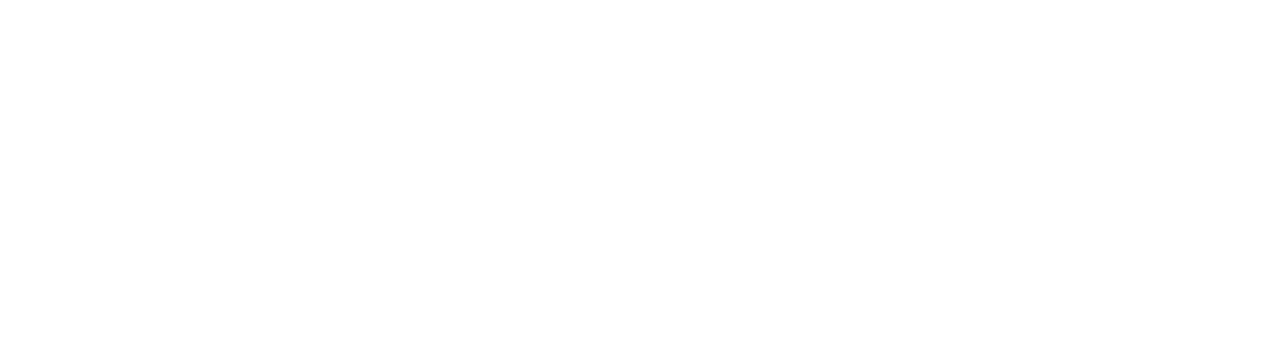
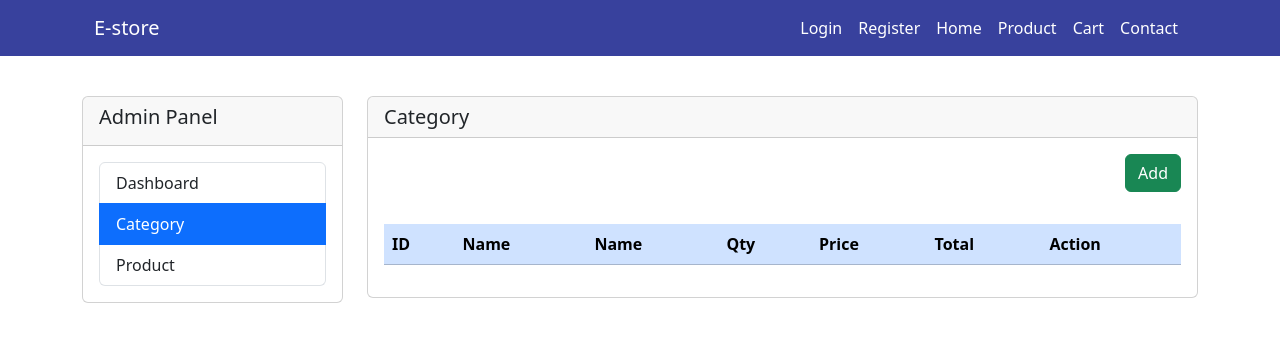
Before and after one commit to rwn3developer/demo-mern, a React (Create React App) app in the folder client/: page /admin/category in a window 1280 px wide. Before the commit this address had no page. Shown: the top 342 px of the page. Built offline with nearby package versions, Linux system fonts and the light colour scheme.

Commit message:
admin side category product page setup

```diff
--- a/client/src/App.js
+++ b/client/src/App.js
@@ -4,6 +4,9 @@
 import Product from "./pages/Product";
 import Home from "./pages/Home";
 import Cart from "./pages/Cart";
+import Dashboard from "./pages/admin/Dashboard";
+import Category from "./pages/admin/category/Category";
+import AdminProduct from "./pages/admin/product/AdminProduct";
 
 function App() {
   return (
@@ -18,6 +21,15 @@
 
 
 
+          {/* admin route */}
+
+          <Route path="admin/dashboard" element={<Dashboard/>}/>
+          <Route path="admin/category" element={<Category/>}/>
+          <Route path="admin/product" element={<AdminProduct/>}/>
+
+
+
+
         </Routes>
     </BrowserRouter>
   );
--- a/client/src/pages/Login.jsx
+++ b/client/src/pages/Login.jsx
@@ -1,11 +1,11 @@
 import React, { useState } from 'react'
-import { Link } from 'react-router-dom'
+import { Link, useNavigate } from 'react-router-dom'
 import Header from '../component/Header'
 import axios from 'axios'
 import { useAuth } from '../context/Auth'
 
 const Login = () => {
-
+    const navigate = useNavigate();
     const [email,setEmail] = useState("")
     const [password,setPassword] = useState("")
     const [auth,setAuth] = useAuth();
@@ -13,25 +13,27 @@
     const handleSubmit = async(e) => {
         e.preventDefault();
         try{
-            let {data} = await axios.post(`http://localhost:8000/users/login`,{
+            let res = await axios.post(`http://localhost:8000/users/login`,{
                 email : email,
                 password : password
             })
-            if(data.success){
+            if(res.data.success){
                 alert("User successfully Login")
                 setAuth({
                     ...auth,
-                    user : data.user,
-                    token : data.token
+                    user : res.data.user,
+                    token : res.data.token
                 })
-                let obj = {
-                    ...auth,
-                    user : data.user,
-                    token : data.token
+
+                localStorage.setItem('auth',JSON.stringify(res.data))
+                if(res.data.user.role){
+                    navigate('/admin/dashboard')
+                }else{
+                    navigate('/')
                 }
-                localStorage.setItem('auth',JSON.stringify(obj))
+
             }else{
-                alert(data.message)
+                alert(res.data.message)
             }
             setEmail("");
             setPassword("");
--- a/client/src/pages/Product.jsx
+++ b/client/src/pages/Product.jsx
@@ -94,6 +94,7 @@
             Authorization: `Bearer ${auth.token}`
           }
         })
+        console.log(data);
         let {product} = data;
 
         const headers = {
@@ -112,7 +113,7 @@
           userId : auth.user._id
         }
 
-        let addcart = await axios.post(`http://localhost:8000/carts/addcarts`,postCartData,{ headers })
+        let addcart = await axios.post(`http://localhost:8000/carts/addcarts`,{ headers },postCartData)
         if(addcart.data.success){
           alert("Product successfully add to cart")
         }else{
@@ -127,7 +128,6 @@
 
 
   return (
-
     <>
       <Header />
       <div className='container'>
--- /dev/null
+++ b/client/src/pages/admin/Dashboard.jsx
@@ -0,0 +1,39 @@
+import React, { useEffect, useState } from 'react'
+import Header from '../../component/Header'
+import Leftsidebar from './Leftsidebar'
+import { useAuth } from '../../context/Auth'
+import { useNavigate } from 'react-router-dom'
+
+const Dashboard = () => {
+
+    const navigate = useNavigate();
+    const [auth, setAuth] = useAuth();
+
+
+    //role base auth
+   useEffect(()=>{
+       let checkUser = JSON.parse(localStorage.getItem('auth'));
+       if(checkUser.user.role === "user"){
+            navigate('/')
+       }
+   },[])
+
+
+
+
+    return (
+        <>
+            <Header /><br></br><br></br>
+            <div className='container mt-5'>
+                <div className="row">
+                    <div className="col-lg-3">
+                        <Leftsidebar />
+                    </div>
+                    <div className="col-lg-9">hello</div>
+                </div>
+            </div>
+        </>
+    )
+}
+
+export default Dashboard
--- /dev/null
+++ b/client/src/pages/admin/Leftsidebar.jsx
@@ -0,0 +1,35 @@
+import React from 'react'
+import { Link } from 'react-router-dom'
+
+const Leftsidebar = () => {
+    const currentPath = window.location.pathname;
+    return (
+        <div>
+            <div className='card'>
+                <div className="card-header">
+                    <h5>Admin Panel</h5>
+                </div>
+                <div className="card-body">
+                    <div className="list-group">
+                        <Link to={`/admin/dashboard`} className={`list-group-item list-group-item-action ${currentPath === '/admin/dashboard' ? 'active' : ''}`} aria-current="true">
+                            Dashboard
+                        </Link>
+
+                        <Link to={`/admin/category`} className={`list-group-item list-group-item-action ${currentPath === '/admin/category' ? 'active' : ''}`} aria-current="true">
+                            Category
+                        </Link>
+
+                        <Link to={`/admin/product`} className={`list-group-item list-group-item-action ${currentPath === '/admin/product' ? 'active' : ''}`} aria-current="true">
+                            Product
+                        </Link>
+
+
+                    </div>
+                </div>
+            </div>
+
+        </div>
+    )
+}
+
+export default Leftsidebar
--- /dev/null
+++ b/client/src/pages/admin/category/Category.jsx
@@ -0,0 +1,48 @@
+import React from 'react'
+import Header from '../../../component/Header'
+import Leftsidebar from '../Leftsidebar'
+
+const Category = () => {
+  return (
+    <>
+      <Header /><br></br><br></br>
+      <div className="container mt-5">
+        <div className="row">
+          <div className="col-lg-3">
+            <Leftsidebar />
+          </div>
+          <div className="col-lg-9">
+            <div className="card">
+              <h5 className="card-header">Category</h5>
+
+              <div className='d-flex justify-content-end p-3'>
+                <button className='btn btn-success'>Add</button>
+              </div>
+
+              <div className="card-body">
+                <table className='table table-striped table-hove'>
+                  <thead className='table-primary'>
+                    <tr>
+                      <th>ID</th>
+                      <th>Name</th>
+                      <th>Name</th>
+                      <th>Qty</th>
+                      <th>Price</th>
+                      <th>Total</th>
+                      <th>Action</th>
+                    </tr>
+                  </thead>
+                  <tbody>
+
+                  </tbody>
+                </table>
+              </div>
+            </div>
+          </div>
+        </div>
+      </div>
+    </>
+  )
+}
+
+export default Category
--- /dev/null
+++ b/client/src/pages/admin/product/AdminProduct.jsx
@@ -0,0 +1,48 @@
+import React from 'react'
+import Leftsidebar from '../Leftsidebar'
+import Header from '../../../component/Header'
+
+const AdminProduct = () => {
+    return (
+        <>
+            <Header /><br></br><br></br>
+            <div className="container mt-5">
+                <div className="row">
+                    <div className="col-lg-3">
+                        <Leftsidebar />
+                    </div>
+                    <div className="col-lg-9">
+                        <div className="card">
+                            <h5 className="card-header">Product</h5>
+
+                            <div className='d-flex justify-content-end p-3'>
+                                <button className='btn btn-success'>Add</button>
+                            </div>
+
+                            <div className="card-body">
+                                <table className='table table-striped table-hove'>
+                                    <thead className='table-primary'>
+                                        <tr>
+                                            <th>ID</th>
+                                            <th>Name</th>
+                                            <th>Name</th>
+                                            <th>Qty</th>
+                                            <th>Price</th>
+                                            <th>Total</th>
+                                            <th>Action</th>
+                                        </tr>
+                                    </thead>
+                                    <tbody>
+
+                                    </tbody>
+                                </table>
+                            </div>
+                        </div>
+                    </div>
+                </div>
+            </div>
+        </>
+    )
+}
+
+export default AdminProduct
```
